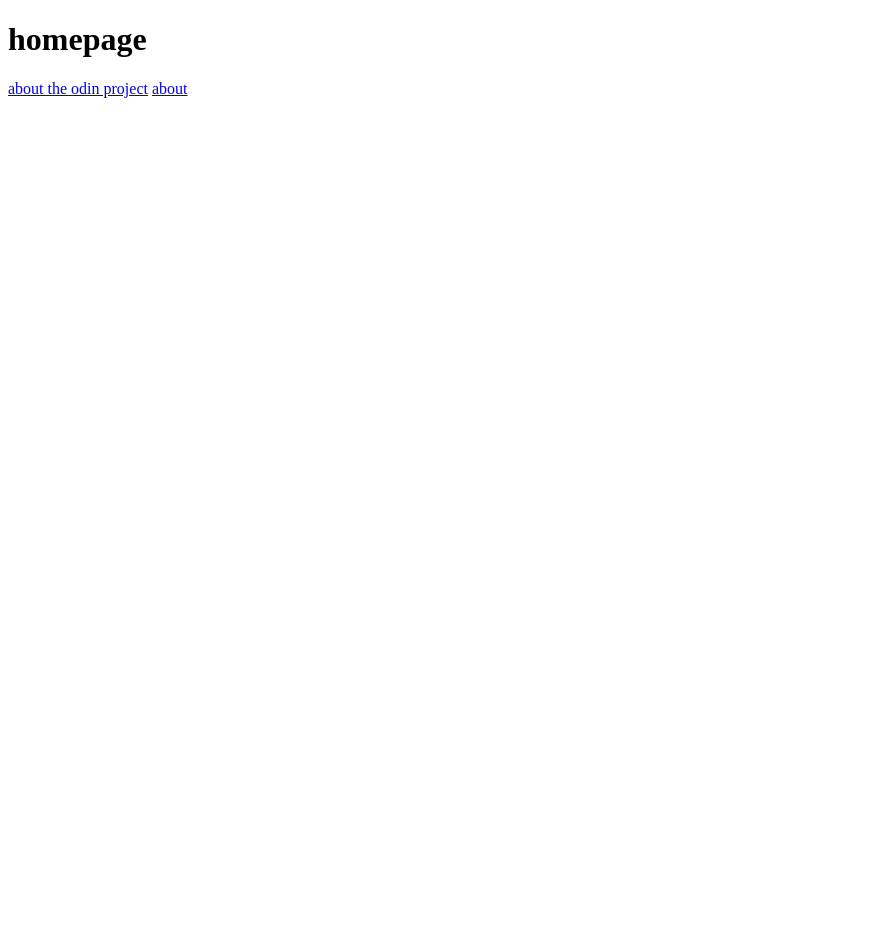
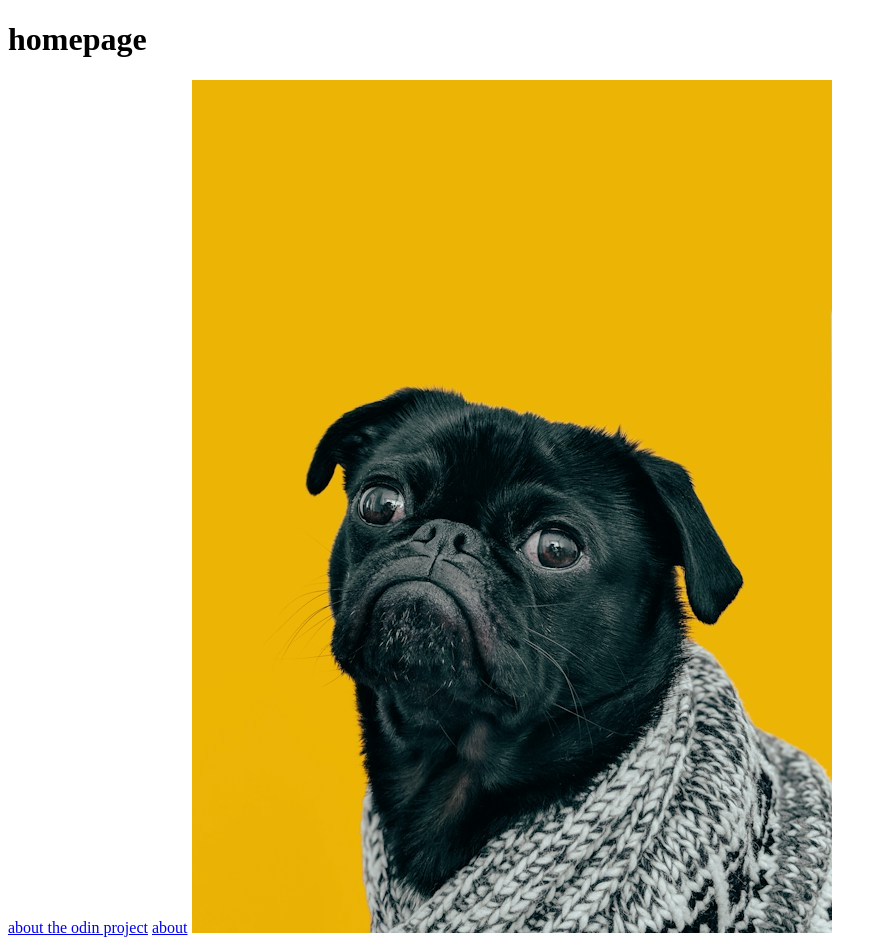
Before and after one commit to mahamadoujabbi/Odin-practice, a plain HTML site: page odin-links-and-images/index.html in a window 1280 px wide. Shown: the whole page, without its empty margins (0-887 px from the left). Before the commit the page ends 800 px from the top, so only its background shows below. Drawn offline with Linux system fonts and the light colour scheme.

Commit message:
add dog image with alt and size attributes

```diff
--- a/odin-links-and-images/index.html
+++ b/odin-links-and-images/index.html
@@ -8,5 +8,6 @@
         <h1>homepage</h1>
 <a href="https://www.theodinproject.com/about" target="_blank" rel="noopener noreferrer">about the odin project</a>
 <a href="./pages/about.html">about</a>
+<img src="./images/dog.jpg" alt="A cute dog" height="853" width="640">
      </body>
 </html>
```
Also changed, not shown: odin-links-and-images/pages/about.html (+1 -0 lines), odin-links-and-images/images/dog.jpg (added).
